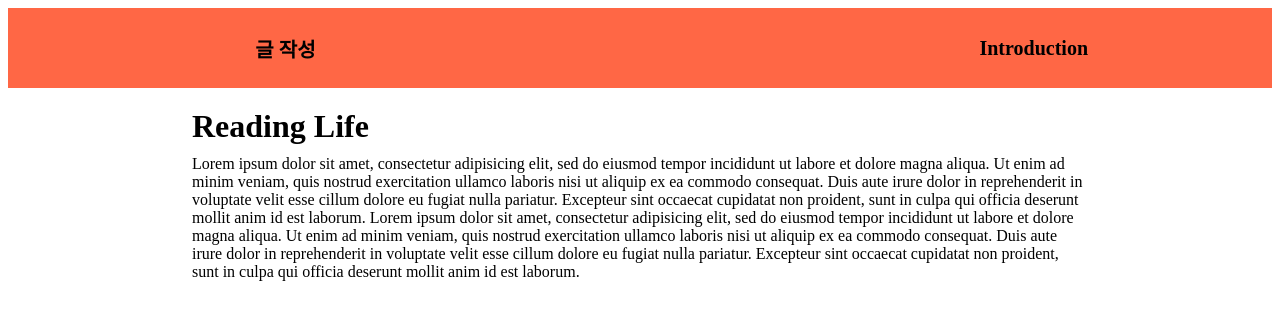
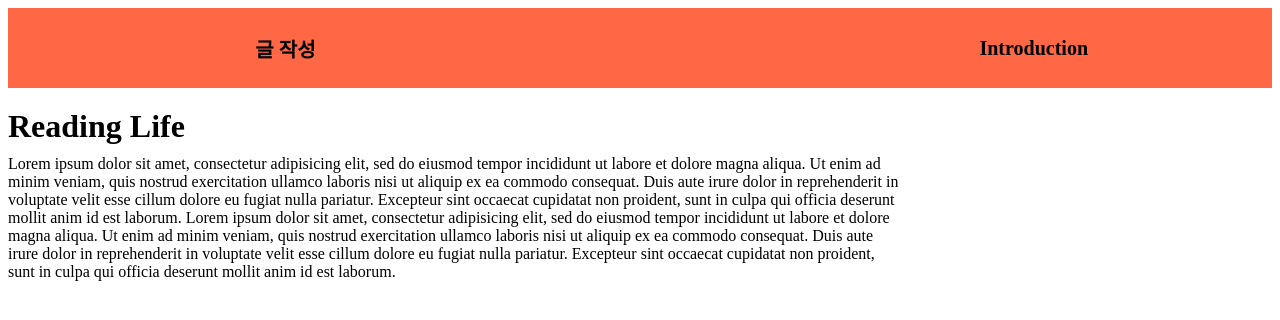
Before and after one commit to JarikiSungnyung/ReadingLife-Frontend, a Vue app: page /intro in a window 1280 px wide. Shown: the top 320 px of the page. Built offline with nearby package versions, Linux system fonts and the light colour scheme; a web font is replaced by a local one.

Commit message:
chore: Remove useless codes

```diff
--- a/src/css/detail.css
+++ b/src/css/detail.css
@@ -5,7 +5,6 @@
     flex-direction: column;
     align-items: center;
     gap: 20px;
-    font-family: 'Arial', sans-serif;
 }
 
 .bookbox {
--- a/src/css/global.css
+++ b/src/css/global.css
@@ -12,17 +12,6 @@
     box-sizing: border-box;
 }
 
-.container {
-    width: 100%;
-    height: 86vh;
-    display: flex;
-    justify-content: center;
-}
-
-.box {
-    width: 70vw;
-}
-
 *::-webkit-scrollbar {
     display: none;
 }
```
